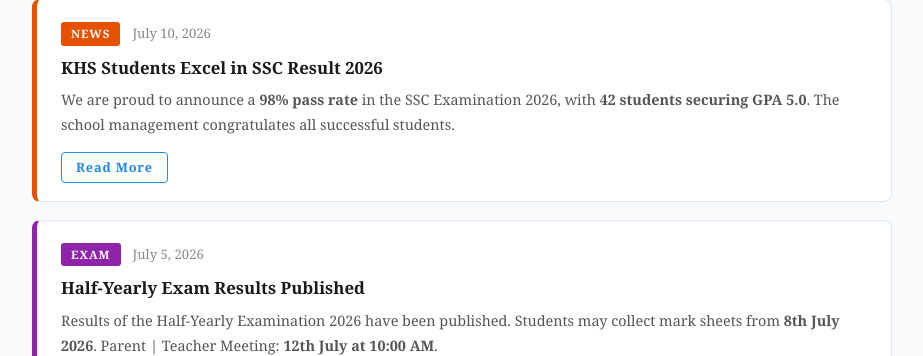
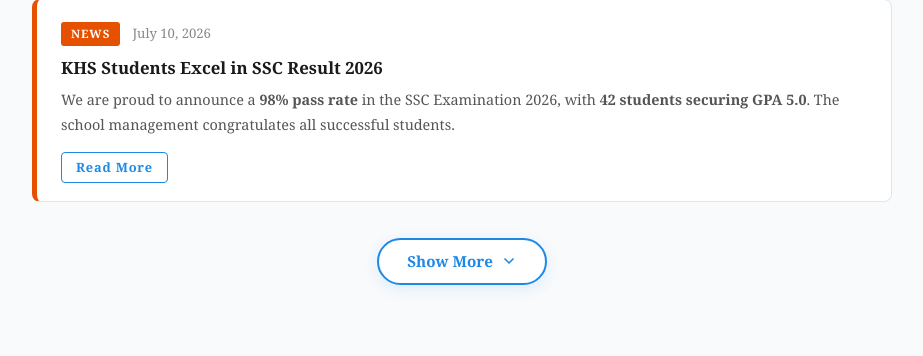
Before and after one commit to ShovanMondal1910/Kapotaksha, a PHP site: page /activities-and-news/ActivityAndNews.php in a window 1280 px wide. Shown: the part 1054-1410 px from the top of the page, without its empty margins (178-1101 px from the left). Run offline with PHP 8.4, Linux system fonts and the light colour scheme.

Commit message:
feat: show 3 notices initially with Show More pagination in Notice Board

```diff
--- a/activities-and-news/ActivityAndNews.php
+++ b/activities-and-news/ActivityAndNews.php
@@ -168,6 +168,16 @@ include __DIR__ . '/../components/navbar.php';
 
             </div><!-- /#noticeList -->
 
+            <!-- Show More Button -->
+            <div class="notice-load-more-wrap" id="noticeLoadMoreWrap" style="display: none;">
+                <button type="button" class="btn-show-more-notices" id="btnShowMoreNotices">
+                    <span>Show More</span>
+                    <svg width="16" height="16" viewBox="0 0 24 24" fill="none" stroke="currentColor" stroke-width="2.5" stroke-linecap="round" stroke-linejoin="round">
+                        <polyline points="6 9 12 15 18 9"></polyline>
+                    </svg>
+                </button>
+            </div>
+
             <!-- Empty state (shown by JS when no notices match filter) -->
             <div class="notice-empty" id="noticeEmpty">
                 <p>No notices found for this category.</p>
--- a/activities-and-news/css/activity-news.css
+++ b/activities-and-news/css/activity-news.css
@@ -242,6 +242,47 @@
     color: #ffffff;
 }
 
+/* ── Show More Button ────────────────────────────── */
+.notice-load-more-wrap {
+    text-align: center;
+    margin-top: 36px;
+}
+
+.btn-show-more-notices {
+    background-color: #ffffff;
+    color: #1e88e5;
+    border: 2px solid #1e88e5;
+    padding: 10px 28px;
+    font-size: 0.95rem;
+    font-weight: 700;
+    border-radius: 30px;
+    cursor: pointer;
+    transition: all 0.25s ease;
+    display: inline-flex;
+    align-items: center;
+    gap: 8px;
+    box-shadow: 0 4px 14px rgba(30, 136, 229, 0.12);
+}
+
+.btn-show-more-notices:hover {
+    background-color: #1e88e5;
+    color: #ffffff;
+    transform: translateY(-2px);
+    box-shadow: 0 6px 20px rgba(30, 136, 229, 0.25);
+}
+
+.btn-show-more-notices:active {
+    transform: translateY(0);
+}
+
+.btn-show-more-notices svg {
+    transition: transform 0.25s ease;
+}
+
+.btn-show-more-notices:hover svg {
+    transform: translateY(2px);
+}
+
 /* ── Empty State ─────────────────────────────────── */
 .notice-empty {
     display: none;
```
Also changed, not shown: activities-and-news/js/activity-news.js (+67 -19 lines).
